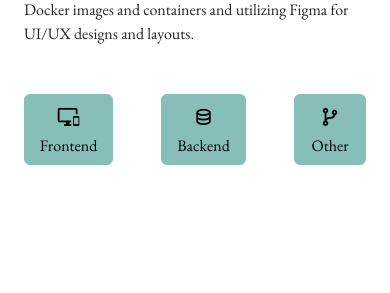
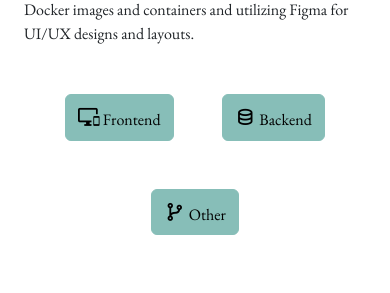
Before and after one commit to AdamRB208/AdamRB208.github.io, a Vue app: page /#/ in a window 390 px wide. Shown: the part 3509-3802 px from the top of the page. Built offline with nearby package versions, Linux system fonts and the light colour scheme.

Commit message:
fixed vertical overflow on mobile.

```diff
--- a/src/components/SkillsSection.vue
+++ b/src/components/SkillsSection.vue
@@ -77,7 +77,7 @@
         containers and utilizing Figma for UI/UX designs and layouts. </p>
     </div>
   </div>
-  <div class="d-flex justify-content-center">
+  <div class="col-12 d-flex justify-content-center skill-btn-container">
     <p>
       <button @click.prevent="buttonClick($event, 'frontendBtn')" class="btn btn-glow text-center" type="button"
         data-bs-target="#frontendBtn" aria-expanded="false" aria-controls="frontendBtn"><i
@@ -150,6 +150,9 @@
 .iconDesc {
   max-width: 12em;
 }
+.skill-btn-container {
+  flex-wrap: wrap;
+}
 </style>
 <!-- TODO dont forget to copy link in the credits section or similar section for attribute for icon. -->
 <!-- <a href="https://www.flaticon.com/free-icons/c-sharp" title="c sharp icons">C sharp icons created by Freepik - Flaticon</a> -->
--- a/src/pages/HomePage.vue
+++ b/src/pages/HomePage.vue
@@ -53,4 +53,7 @@
         padding: 0;
         --bs-gutter-x: 0;
 }
+// .skills-section {
+//   max-height: min-content;
+// }
 </style>
```
